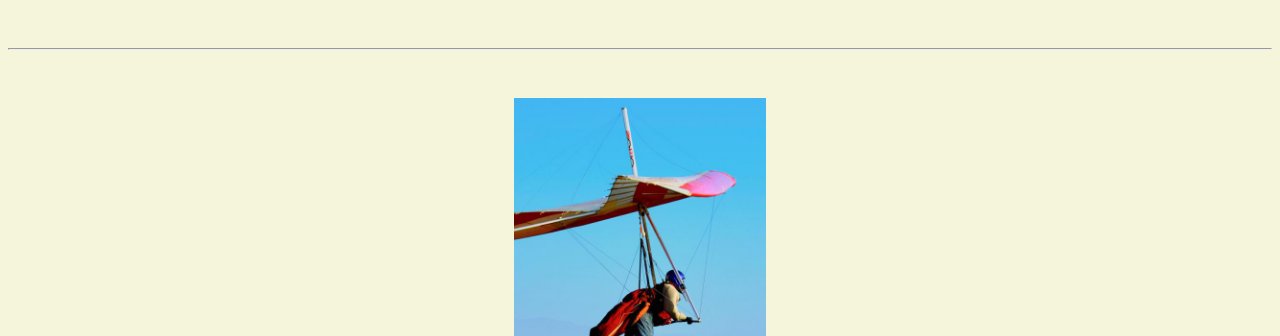
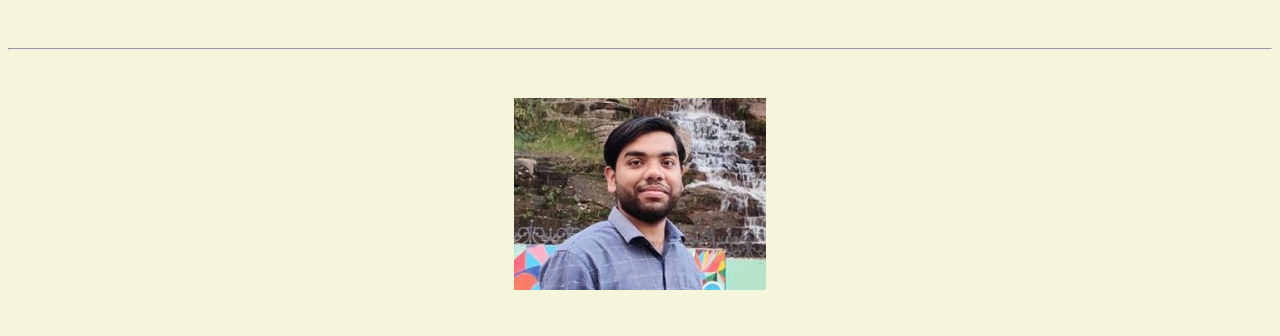
Before and after one commit to pushkar4318/pushkar4318.github.io, a plain HTML site: page resume.html in a window 1280 px wide. Shown: the top 336 px of the page. Drawn offline with Linux system fonts and the light colour scheme.

Commit message:
Update resume.html

```diff
--- a/resume.html
+++ b/resume.html
@@ -17,7 +17,7 @@
   <body>
     <hr>
 
-    <img src="images/headshot.jpg" alt="Pushkar Pratyush's headshot" width="20%">
+    <img src="images/image.png" alt="Pushkar Pratyush's headshot" width="20%">
 
     <h1>Pushkar Pratyush</h1>
     <h4>Software Developer, Student at OIST, Bhopal</h4>
```
